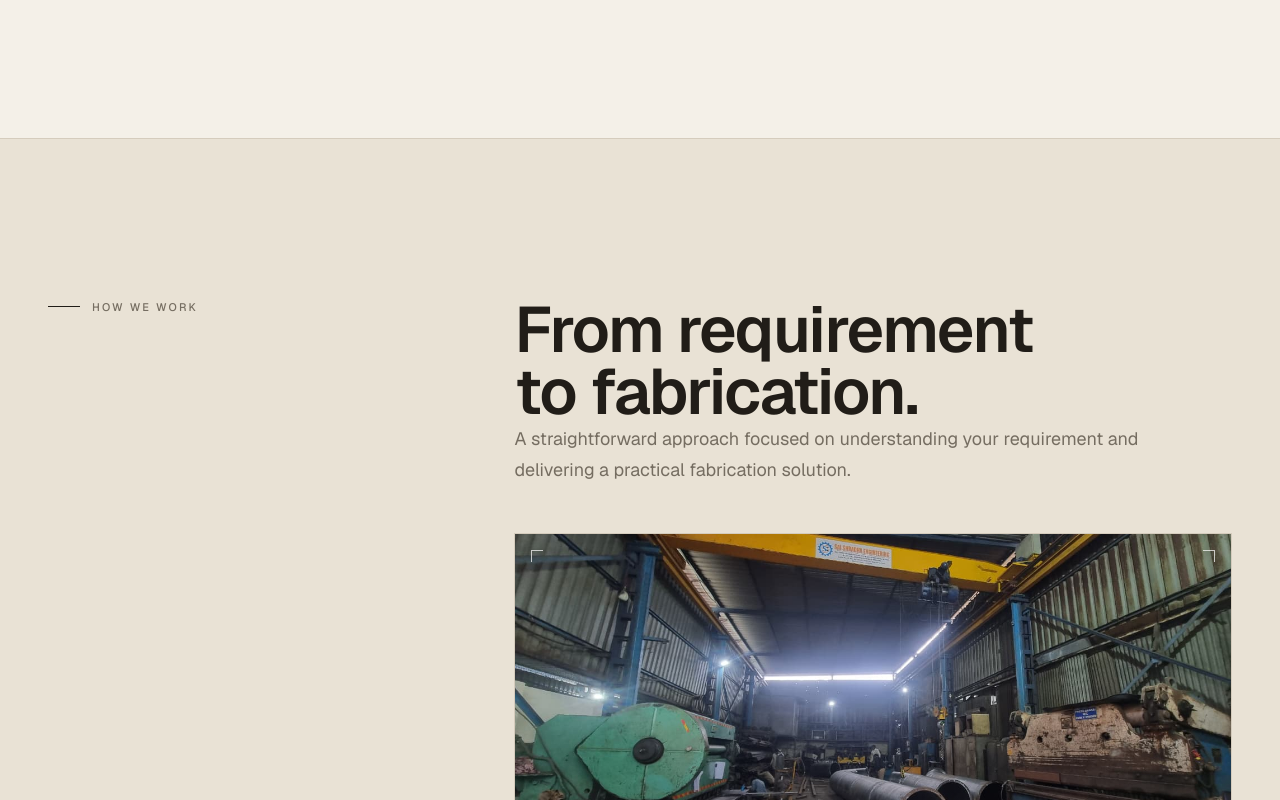
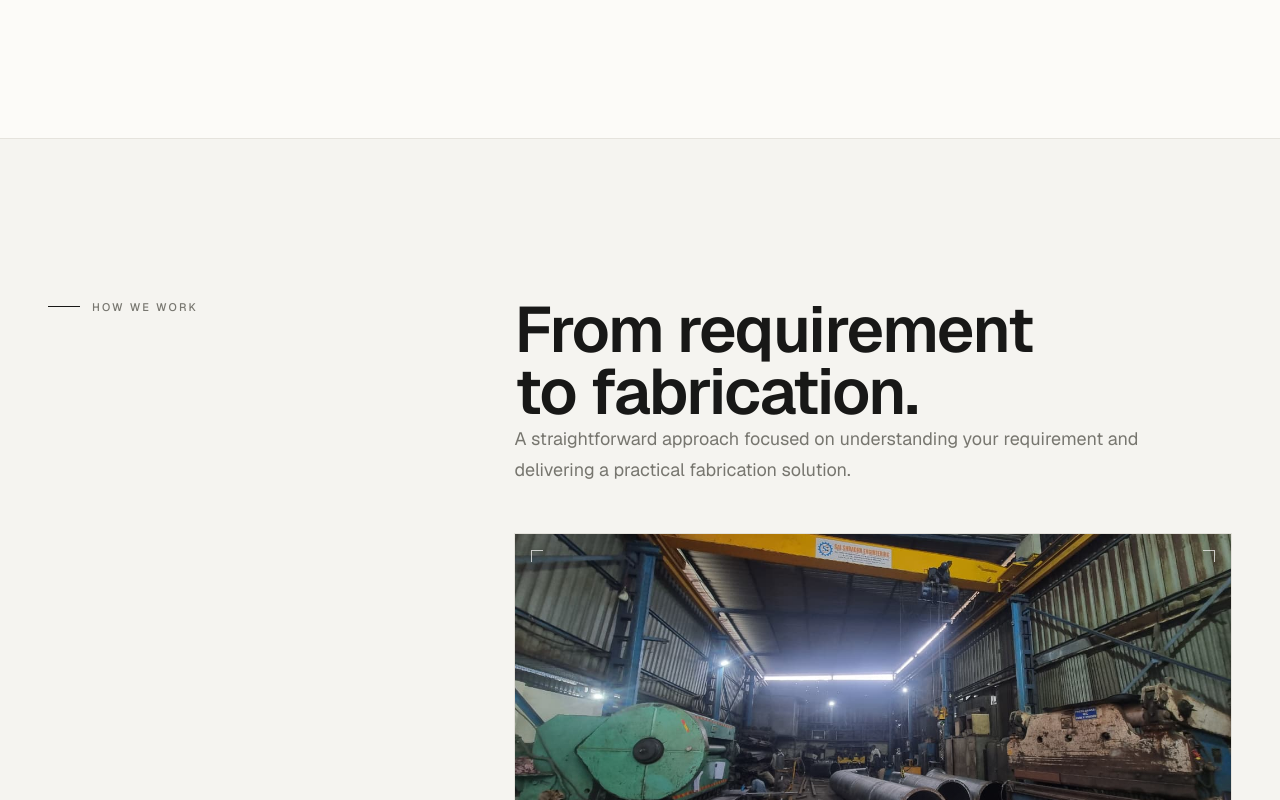
Before and after one commit to Vaidik1199/sai-shraddha-engineering, a Next.js app: page /products in a window 1280 px wide. Shown: the part 3280-4080 px from the top of the page. Built offline with nearby package versions, Linux system fonts and the light colour scheme.

Commit message:
color palltet changed

```diff
--- a/app/globals.css
+++ b/app/globals.css
@@ -2,24 +2,24 @@
 
 :root {
   /* =========================================================
-     EXPERIMENTAL LIGHT THEME
-     Sandstone + Espresso + Warm Ivory
+     PREMIUM LIGHT THEME
+     Warm White + Soft Stone + Charcoal
      ========================================================= */
 
-  --background: #f4f0e8;
-  --foreground: #211d18;
+  --background: #fcfbf8;
+  --foreground: #181817;
 
-  --surface: #e9e2d5;
-  --surface-elevated: #ddd4c5;
+  --surface: #f5f4f0;
+  --surface-elevated: #eeece7;
 
-  --muted: #756d61;
-  --muted-foreground: #514a41;
+  --muted: #77766f;
+  --muted-foreground: #55544e;
 
-  --border: #d5ccbd;
-  --border-strong: #bdb2a1;
+  --border: #e5e3dd;
+  --border-strong: #ccc9c0;
 
-  --button-background: #211d18;
-  --button-foreground: #f8f5ee;
+  --button-background: #181817;
+  --button-foreground: #faf9f6;
 
   --radius-sm: 6px;
   --radius-md: 10px;
@@ -29,24 +29,24 @@
 
 .dark {
   /* =========================================================
-     EXPERIMENTAL DARK THEME
-     Obsidian + Espresso + Warm Ivory
+     PREMIUM DARK THEME
+     Obsidian + Warm Ivory
      ========================================================= */
 
-  --background: #0e0c0a;
-  --foreground: #f4efe6;
+  --background: #0e0e0d;
+  --foreground: #f4f3ef;
 
-  --surface: #17130f;
-  --surface-elevated: #201b15;
+  --surface: #171715;
+  --surface-elevated: #201f1c;
 
-  --muted: #a99f91;
-  --muted-foreground: #d8cfc1;
+  --muted: #a6a49c;
+  --muted-foreground: #d5d3cc;
 
-  --border: #302a22;
-  --border-strong: #4a4034;
+  --border: #2d2c28;
+  --border-strong: #48463f;
 
-  --button-background: #f4efe6;
-  --button-foreground: #0e0c0a;
+  --button-background: #f4f3ef;
+  --button-foreground: #0e0e0d;
 }
 
 * {
@@ -120,13 +120,13 @@ img {
    ========================================================= */
 
 ::selection {
-  background: #211d18;
-  color: #f8f5ee;
+  background: #181817;
+  color: #faf9f6;
 }
 
 .dark ::selection {
-  background: #f4efe6;
-  color: #0e0c0a;
+  background: #f4f3ef;
+  color: #0e0e0d;
 }
 
 /* =========================================================
@@ -147,13 +147,13 @@ img {
    ========================================================= */
 
 .theme-cta {
-  background: #211d18;
-  color: #f8f5ee;
+  background: #181817;
+  color: #faf9f6;
 }
 
 .dark .theme-cta {
-  background: #f4efe6;
-  color: #0e0c0a;
+  background: #f4f3ef;
+  color: #0e0e0d;
 }
 
 .theme-cta:hover {
@@ -173,12 +173,12 @@ img {
 }
 
 ::-webkit-scrollbar-thumb {
-  background: #9d9487;
+  background: #aaa79f;
   border-radius: 999px;
 }
 
 ::-webkit-scrollbar-thumb:hover {
-  background: #70675b;
+  background: #85827a;
 }
 
 /* =========================================================
```
